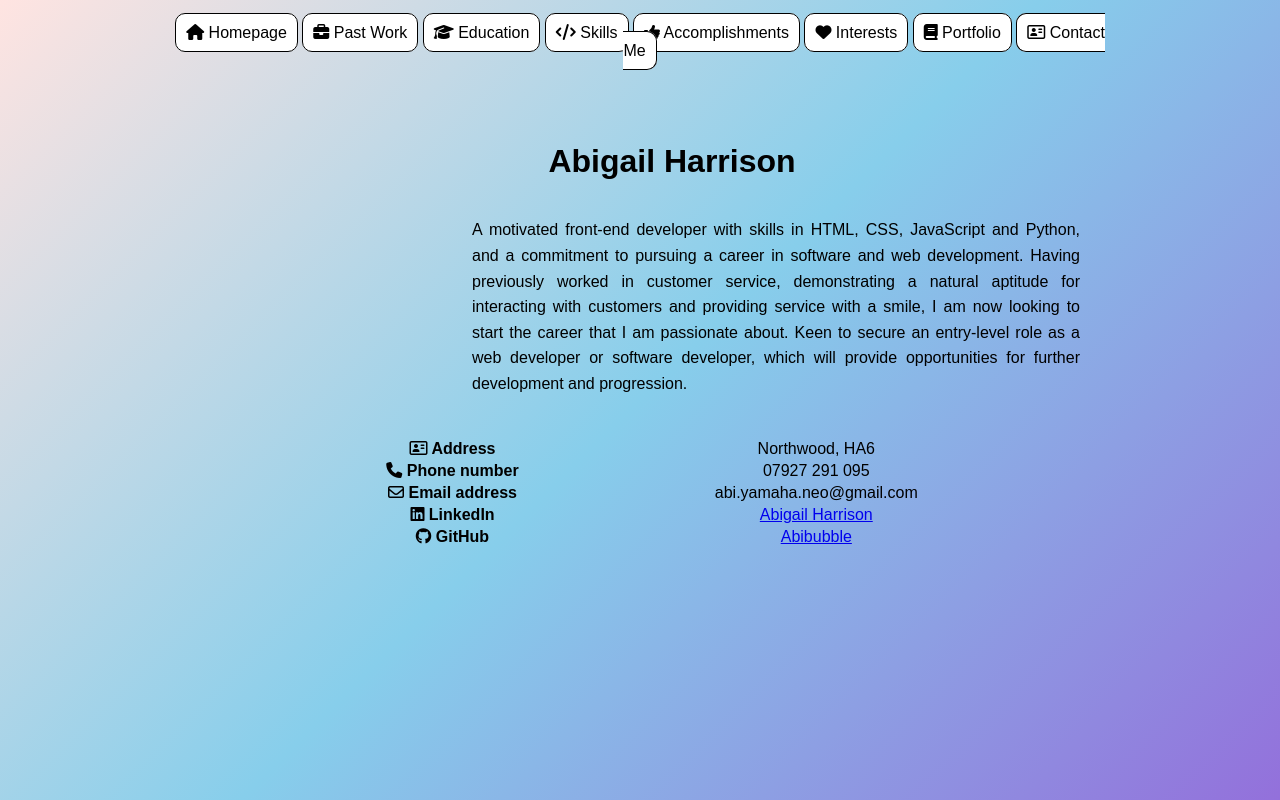
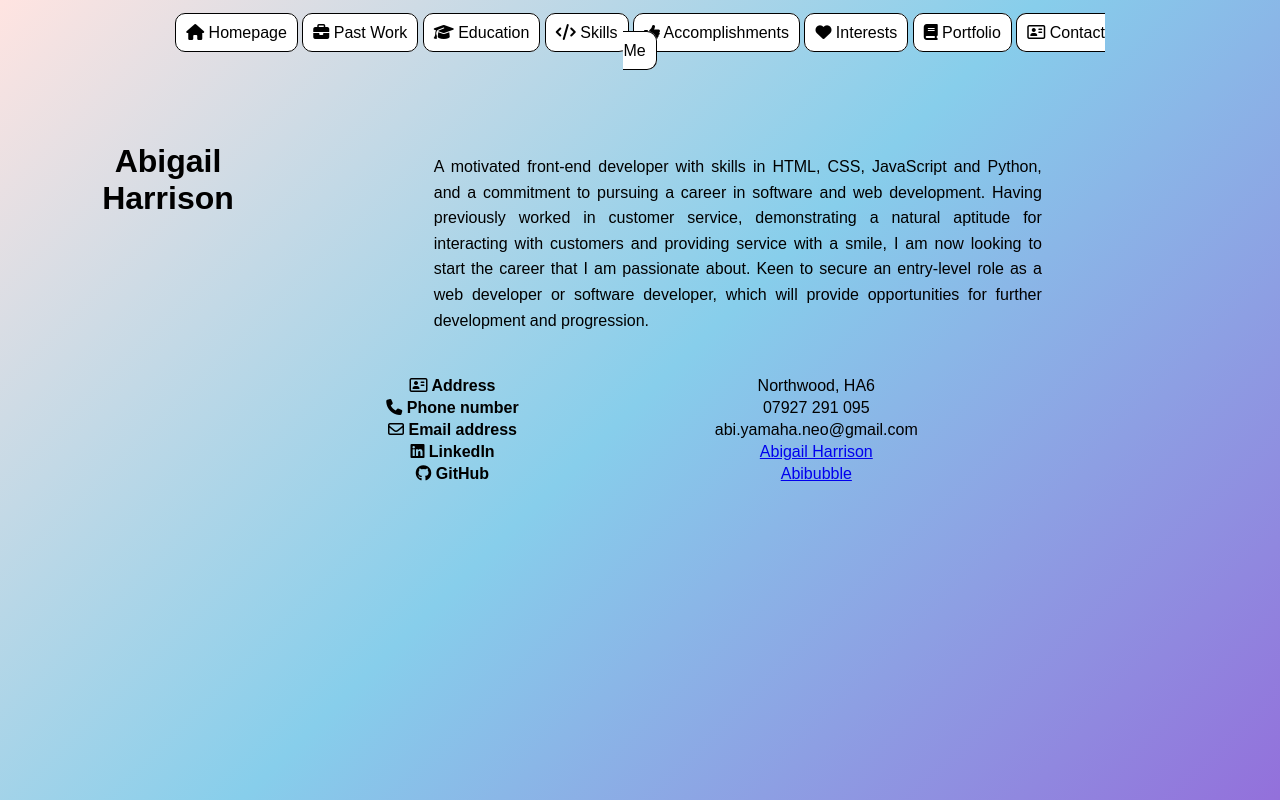
Before and after one commit to Abibubble/portfolio, a plain HTML site: page index.html in a window 1280 px wide. Drawn offline with Linux system fonts and the light colour scheme.

Commit message:
style: Restyle index page

```diff
--- a/index.html
+++ b/index.html
@@ -22,19 +22,17 @@
         <a href="contact.html" id="contact" class="navbar" onmouseover="hover(this.id)" onmouseout="normal(this.id)"><i class="fa fa-address-card-o" aria-hidden="true"></i> Contact Me</a>
     </nav>
     <div class="content">
+        <main>
         <div class="container">
-        <header>
-            <h1 class="index-heading">Abigail Harrison</h1>
-        </header>
-        <main>
+            <h1 class="index-heading">Abigail<br>Harrison</h1>
             <p id="profile">
                 A motivated front-end developer with skills in HTML, CSS, JavaScript and Python, and a commitment to pursuing a career in software and web development.
                 Having previously worked in customer service, demonstrating a natural aptitude for interacting with customers and providing service with a smile,
                 I am now looking to start the career that I am passionate about. Keen to secure an entry-level role as a web developer or software developer, which will provide
                 opportunities for further development and progression.
             </p>
+        </div>
         </main>
-        </div>
         <table class="contact-table">
             <tr>
                 <th><i class="fa fa-address-card-o" aria-hidden="true"></i> Address</th>
```
